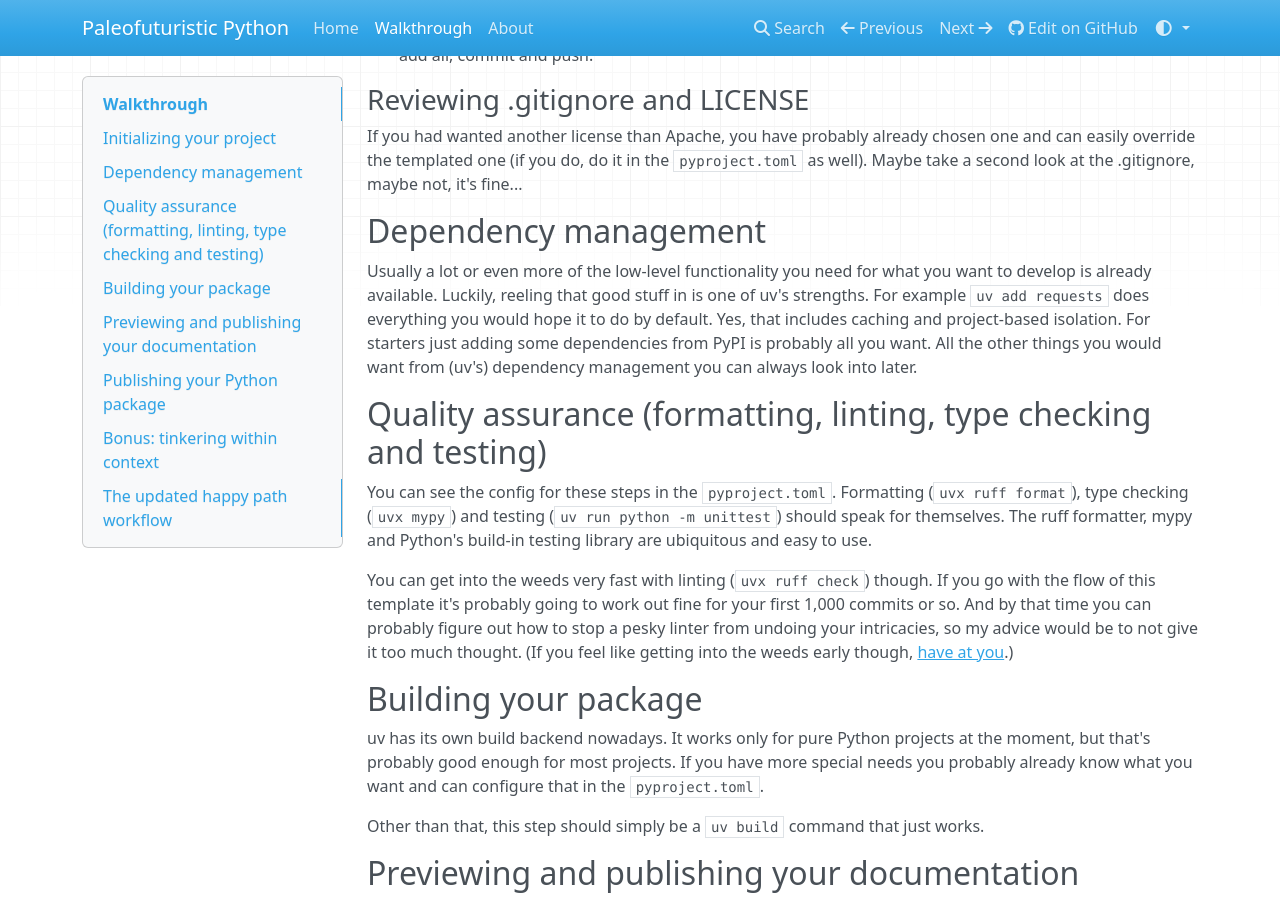
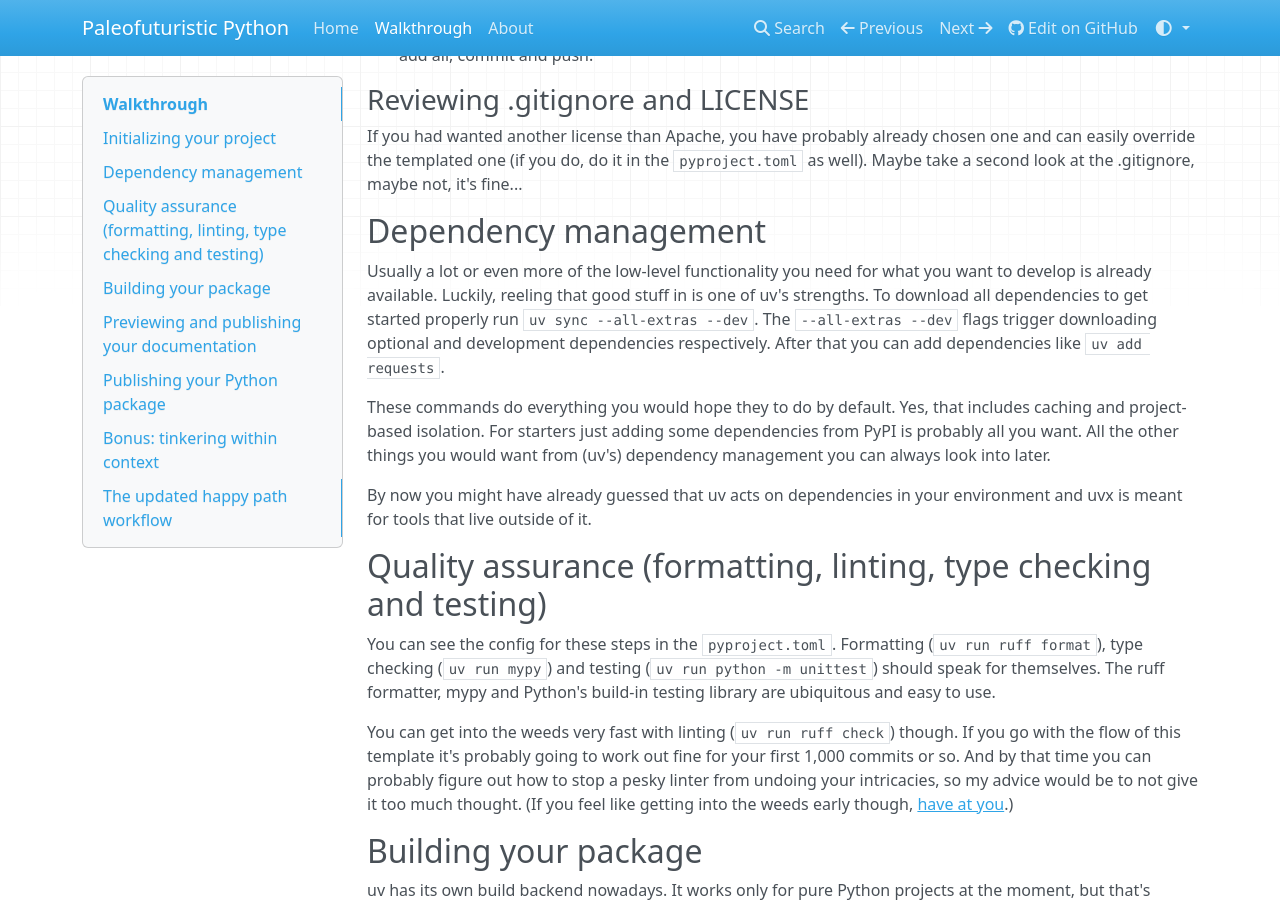
Before and after one commit to schubergphilis/paleofuturistic_python, an MkDocs documentation site: the page built from docs/walkthrough.md, in a window 1280 px wide and 900 px high, scrolled down 538 px. Built offline with MkDocs 1.6.1, drawn with Linux system fonts in a browser that asks for light colours; nearby versions of some CDN libraries; some of the changed text lies outside the part shown.

Commit message:
pin qa tool verions

```diff
--- a/docs/walkthrough.md
+++ b/docs/walkthrough.md
@@ -32,18 +32,24 @@ Maybe take a second look at the .gitignore, maybe not, it's fine...
 
 Usually a lot or even more of the low-level functionality you need for what you want to develop is already available.
 Luckily, reeling that good stuff in is one of uv's strengths.
-For example `uv add requests` does everything you would hope it to do by default.
+To download all dependencies to get started properly run `uv sync --all-extras --dev`.
+The `--all-extras --dev` flags trigger downloading optional and development dependencies respectively.
+After that you can add dependencies like `uv add requests`.
+
+These commands do everything you would hope they to do by default.
 Yes, that includes caching and project-based isolation.
 For starters just adding some dependencies from PyPI is probably all you want.
 All the other things you would want from (uv's) dependency management you can always look into later.
 
+By now you might have already guessed that uv acts on dependencies in your environment and uvx is meant for tools that live outside of it.
+
 ## Quality assurance (formatting, linting, type checking and testing)
 
 You can see the config for these steps in the `pyproject.toml`.
-Formatting (`uvx ruff format`), type checking (`uvx mypy`) and testing (`uv run python -m unittest`) should speak for themselves.
+Formatting (`uv run ruff format`), type checking (`uv run mypy`) and testing (`uv run python -m unittest`) should speak for themselves.
 The ruff formatter, mypy and Python's build-in testing library are ubiquitous and easy to use.
 
-You can get into the weeds very fast with linting (`uvx ruff check`) though.
+You can get into the weeds very fast with linting (`uv run ruff check`) though.
 If you go with the flow of this template it's probably going to work out fine for your first 1,000 commits or so.
 And by that time you can probably figure out how to stop a pesky linter from undoing your intricacies,
 so my advice would be to not give it too much thought.
@@ -109,9 +115,9 @@ Considering the publishing and all, you may want to alter the workflow in this p
 - Download dependencies (if you need any): `uv add some_lib_you_need`
 - Develop (optional, tinker: `uvx --refresh --with . ptpython`)
 - QA:
-    - Format: `uvx ruff format`
-    - Lint: `uvx ruff check` (or simply `uvx ruff check --fix` if, you also, like to live dangerously)
-    - Type check: `uvx mypy`
+    - Format: `uv run ruff format`
+    - Lint: `uv run ruff check` (or simply `uv run ruff check --fix` if, you also, like to live dangerously)
+    - Type check: `uv run mypy`
     - Test: `uv run python -m unittest`
 - Build: `uv build`
 - Preview documentation: `uvx --with mkdocstrings[python] mkdocs serve`
```
Also changed, not shown: README.md (+4 -4 lines), docs/index.md (+4 -4 lines), {{ cookiecutter.project_slug }}/README.md (+4 -4 lines), 3 other files.
